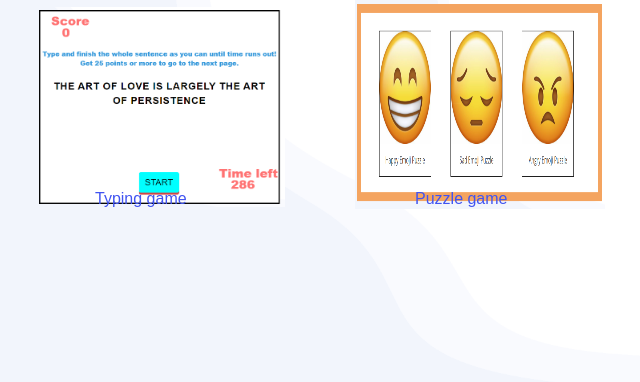
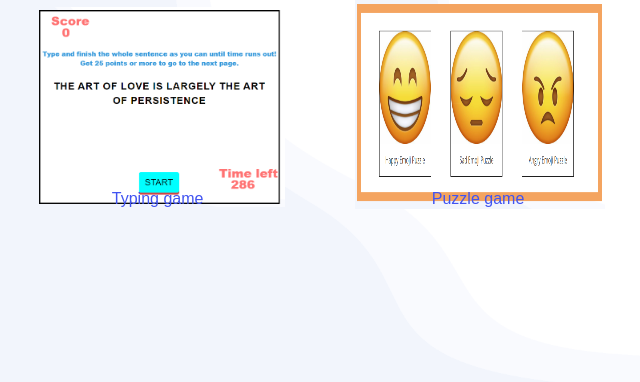
Before and after one commit to mykelordtogi/supertrial, a PHP site: page /webFinals/gamepage.php in a window 1280 px wide. Shown: the part 193-575 px from the top of the page, without its empty margins (285-925 px from the left). Run offline with PHP 8.4, Linux system fonts and the light colour scheme; some libraries are stand-ins or nearby versions.

Commit message:
Update gamepage.php

```diff
--- a/gamepage.php
+++ b/gamepage.php
@@ -63,14 +63,14 @@
     {
     	position: absolute;
     	top: 380px;
-    	left: 380px;
+    	left: 31%;
     }
 
         #link2
     {
     	position: absolute;
     	top: 380px;
-    	left: 700px;
+    	left: 56%;
     }
 
 </style>
```
